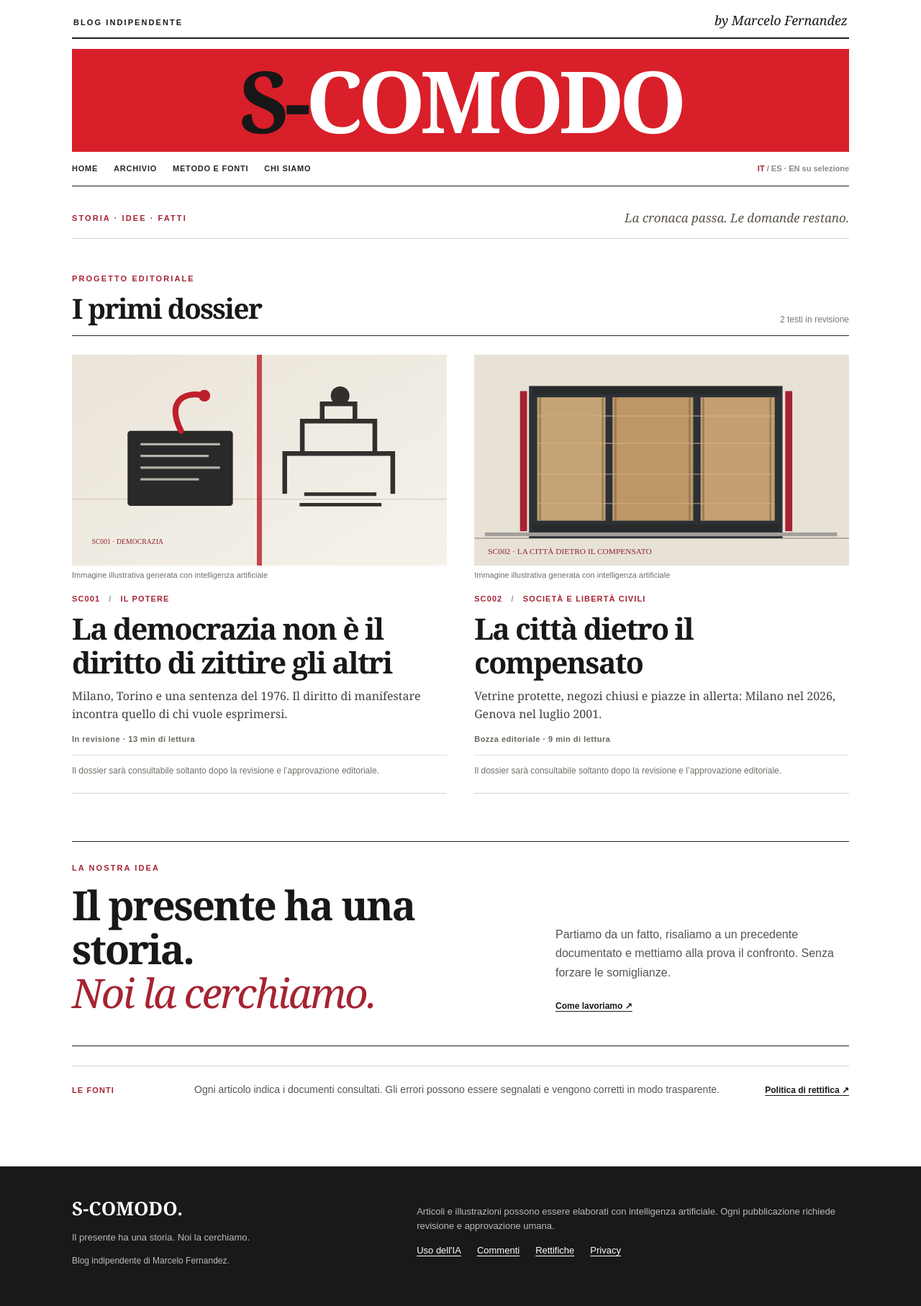
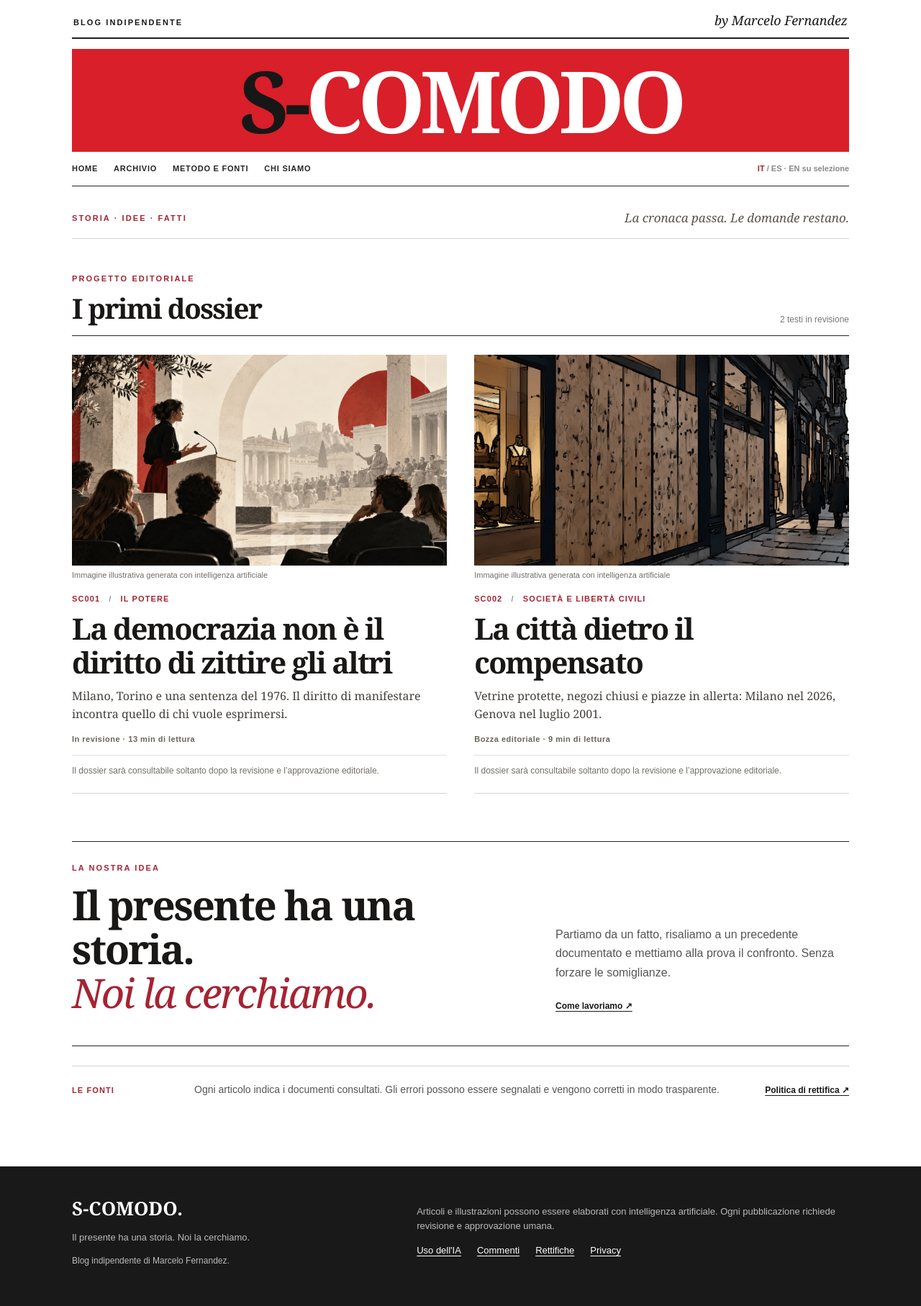
Before and after one commit to manzo8b/s-comodo, a Jekyll site: the page built from index.html, in a window 1280 px wide. Shown: the whole page at 72% size. Built offline with Jekyll 4.4.1, drawn with Linux system fonts in a browser that asks for light colours.

Commit message:
Show approved SC001 and SC002 WebP illustrations on homepage

```diff
--- a/_data/editorial_queue.yml
+++ b/_data/editorial_queue.yml
@@ -4,8 +4,8 @@
   description: "Milano, Torino e una sentenza del 1976. Il diritto di manifestare incontra quello di chi vuole esprimersi."
   date: "2026-10-21"
   format: Dossier
-  image: /assets/images/sc001-democrazia-illustrazione.svg
-  alt: "Illustrazione concettuale provvisoria di un dibattito e un'assemblea"
+  image: /assets/images/sc001-democrazia-illustrazione.webp
+  alt: "Illustrazione editoriale: il confronto tra libertà di parola e forme del potere"
   reading_minutes: 13
   status: "In revisione"
 - article_id: SC002
@@ -14,7 +14,7 @@
   description: "Vetrine protette, negozi chiusi e piazze in allerta: Milano nel 2026, Genova nel luglio 2001."
   date: "2026-10-24"
   format: Dossier
-  image: /assets/images/sc002-citta-compensato.svg
-  alt: "Illustrazione concettuale provvisoria di un negozio con pannelli protettivi"
+  image: /assets/images/sc002-citta-compensato.webp
+  alt: "Illustrazione editoriale: un negozio con le vetrine protette da pannelli di compensato"
   reading_minutes: 9
   status: "Bozza editoriale"
```
